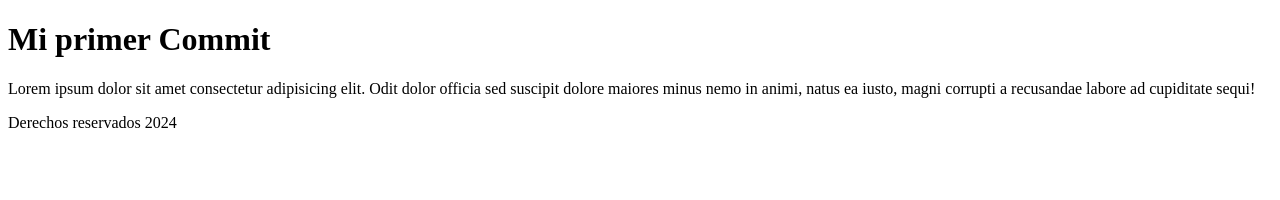
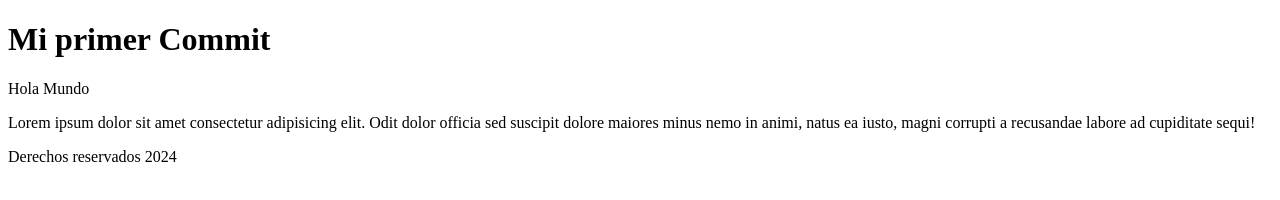
Before and after one commit to gabrielmoreno2/Class-DDS-1GA, a plain HTML site: page index.html in a window 1280 px wide. Drawn offline with Linux system fonts and the light colour scheme.

Commit message:
Agregando un main

```diff
--- a/index.html
+++ b/index.html
@@ -7,6 +7,9 @@
   </head>
   <body>
     <h1>Mi primer Commit</h1>
+    <main>
+      <p>Hola Mundo</p>
+    </main>
     <p>
       Lorem ipsum dolor sit amet consectetur adipisicing elit. Odit dolor
       officia sed suscipit dolore maiores minus nemo in animi, natus ea iusto,
```
